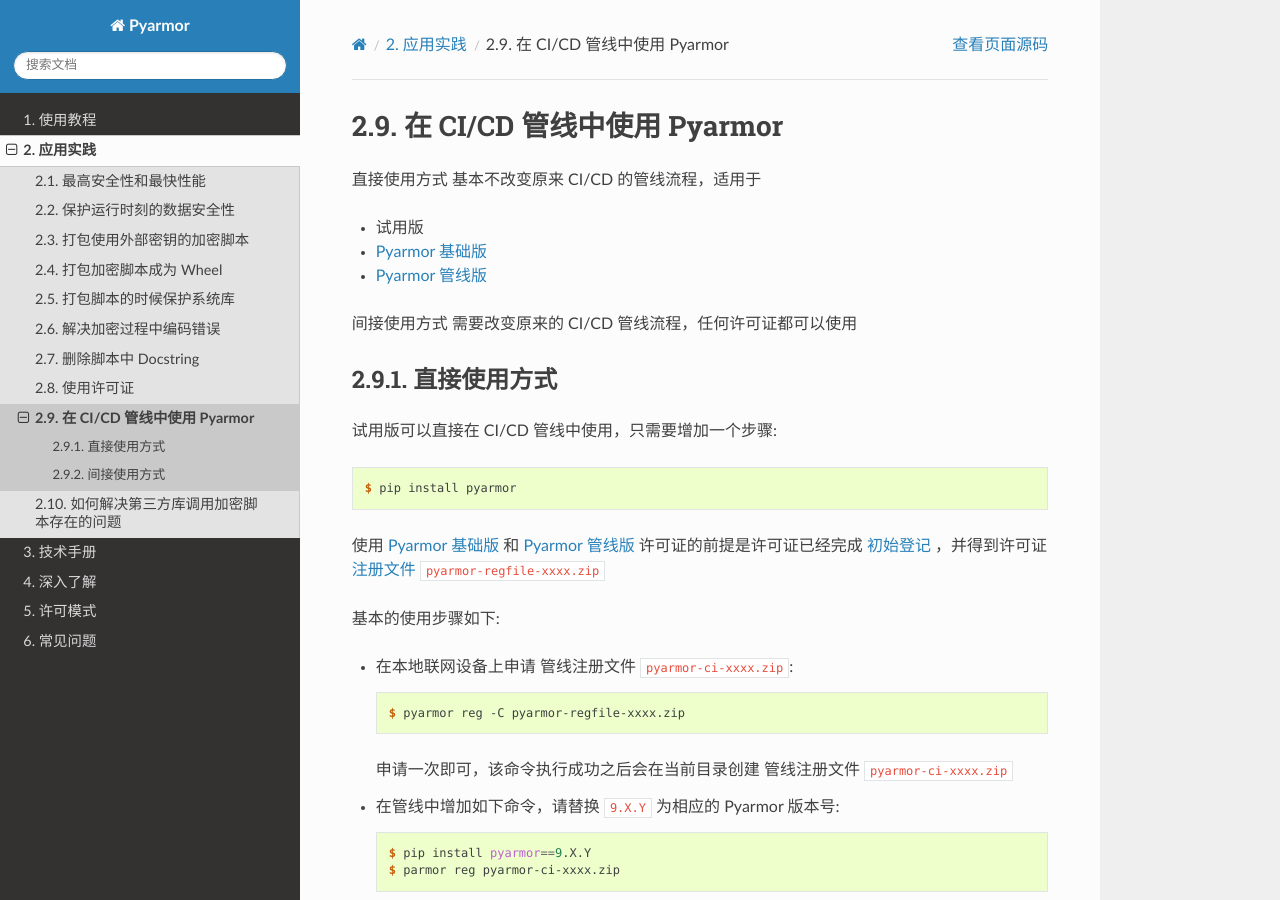
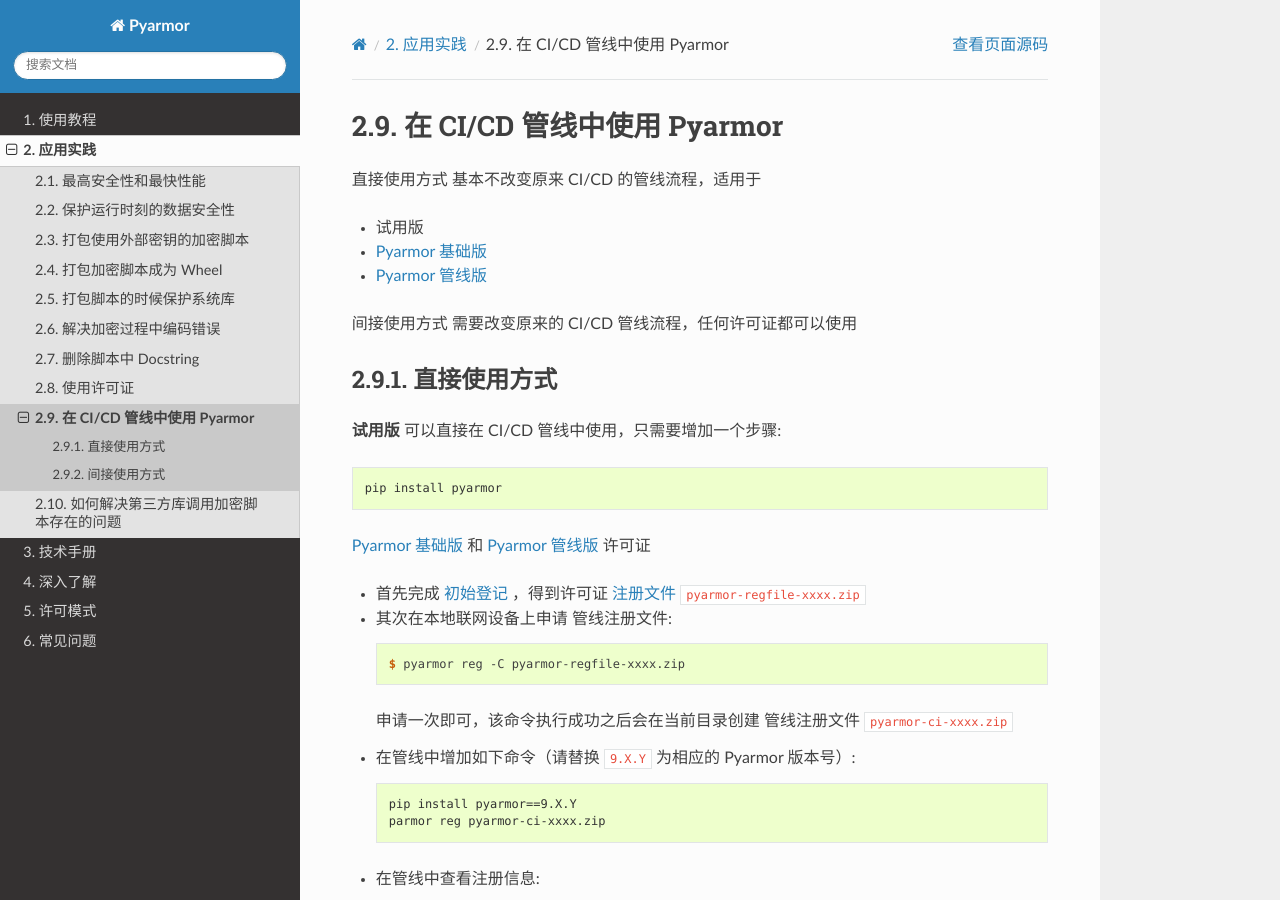
Before and after one commit to dashingsoft/pyarmor-docs-zh, a Sphinx documentation site: the page built from docs/how-to/ci.rst, in a window 1280 px wide and 900 px high. Built offline with Sphinx 7.4.7 and the Read the Docs theme 3.1.0, drawn with Linux system fonts in a browser that asks for light colours.

Commit message:
Refine doc about registration

```diff
--- a/docs/how-to/ci.rst
+++ b/docs/how-to/ci.rst
@@ -15,23 +15,26 @@
 直接使用方式
 ============
 
-试用版可以直接在 CI/CD 管线中使用，只需要增加一个步骤::
+**试用版** 可以直接在 CI/CD 管线中使用，只需要增加一个步骤::
 
-    $ pip install pyarmor
+      pip install pyarmor
 
-使用 :term:`Pyarmor 基础版` 和 :term:`Pyarmor 管线版` 许可证的前提是许可证已经完成 :ref:`initial registration` ，并得到许可证 :term:`注册文件` ``pyarmor-regfile-xxxx.zip``
+:term:`Pyarmor 基础版` 和 :term:`Pyarmor 管线版` 许可证
 
-基本的使用步骤如下:
+- 首先完成 :ref:`initial registration` ，得到许可证 :term:`注册文件` ``pyarmor-regfile-xxxx.zip``
+- 其次在本地联网设备上申请 :term:`管线注册文件`::
 
-- 在本地联网设备上申请 :term:`管线注册文件` ``pyarmor-ci-xxxx.zip``::
-
-    $ pyarmor reg -C pyarmor-regfile-xxxx.zip
+      $ pyarmor reg -C pyarmor-regfile-xxxx.zip
 
   申请一次即可，该命令执行成功之后会在当前目录创建 :term:`管线注册文件` ``pyarmor-ci-xxxx.zip``
-- 在管线中增加如下命令，请替换 ``9.X.Y`` 为相应的 Pyarmor 版本号::
+- 在管线中增加如下命令（请替换 ``9.X.Y`` 为相应的 Pyarmor 版本号）::
 
-    $ pip install pyarmor==9.X.Y
-    $ parmor reg pyarmor-ci-xxxx.zip
+      pip install pyarmor==9.X.Y
+      parmor reg pyarmor-ci-xxxx.zip
+
+- 在管线中查看注册信息::
+
+      pyarmor -v
 
 注意事项
 
```
Also changed, not shown: docs/how-to/register.rst (+27 -17 lines).
